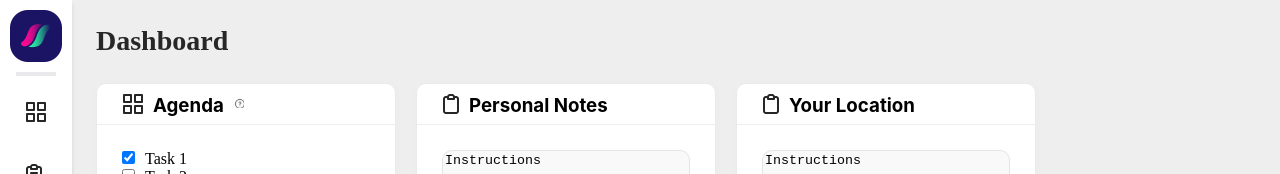
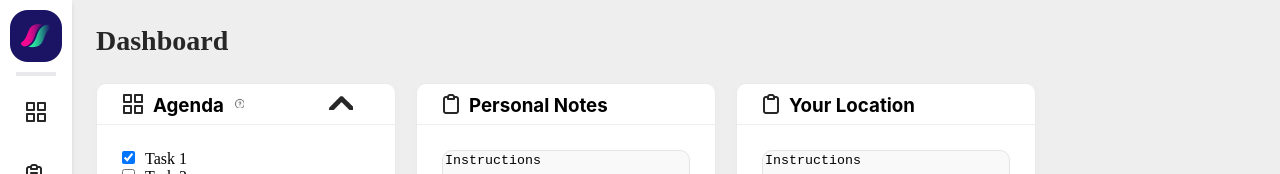
Before and after one commit to kmwamasali/shepherd-project, a React (Create React App) app: page / in a window 1280 px wide. Shown: the top 174 px of the page. Built offline with nearby package versions, Linux system fonts and the light colour scheme; no server answers.

Commit message:
Bugfix: Update icon css

```diff
--- a/src/components/UI/AccordionCard/index.tsx
+++ b/src/components/UI/AccordionCard/index.tsx
@@ -1,7 +1,8 @@
 import { useState } from 'react';
 import styled from 'styled-components';
 import Icon from '../Icon';
-
+import ArrowUp from '../../../images/arrow-up-icon.png';
+import ArrowDown from '../../../images/arrow-down-icon.png';
 
 const StyledCard = styled.div`
   background: #fff;
@@ -25,6 +26,15 @@ const StyledCardHeading = styled.h3`
   font-style: normal;
   font-weight: bold;
   margin-top: 10px;
+`;
+
+const StyledHeaderLeft = styled.span`
+  display: flex;
+  flex-grow: 4;
+`;
+
+const StyledHeaderRight = styled.span`
+  flex-grow:1
 `;
 
 const StyledCardContent = styled.div`
@@ -58,6 +68,7 @@ function AccordionCard({
   return (
     <StyledCard>
       <StyledCardHeader onClick={() => handleChange(!open)}>
+        <StyledHeaderLeft>
           <Icon
             iconSize={iconSize}
             source={iconSrc}
@@ -69,6 +80,21 @@ function AccordionCard({
             source={iconSrc2}
             label={iconLabel2}
           />
+        </StyledHeaderLeft>
+        <StyledHeaderRight>
+          {open ?
+            <Icon
+              iconSize="16px"
+              source={ArrowUp}
+              label="Collapse"
+            /> :
+            <Icon
+              iconSize="16px"
+              source={ArrowDown}
+              label="Collapse"
+            />
+          }
+        </StyledHeaderRight>
       </StyledCardHeader>
       {open && <StyledCardContent>
         {children}
--- a/src/components/UI/Icon/index.tsx
+++ b/src/components/UI/Icon/index.tsx
@@ -4,11 +4,13 @@ type IconProps = {
   label: string,
   source: string,
   iconSize?: string,
-  inline?: boolean
+  inline?: boolean,
+  nav?: boolean
 }
 
 type StyledIconProps = {
-  iconSize?: string
+  iconSize?: string,
+  nav?: boolean
 }
 
 const StyledIconWrapper = styled.div`
@@ -20,7 +22,7 @@ const StyledIconWrapper = styled.div`
     padding: 16px;
   }
   &:hover {
-    background: #EAEAEA;
+    background: ${(props: StyledIconProps) => props.nav ? '#EAEAEA' : 'transparent'};
   }
 `;
 
@@ -31,6 +33,7 @@ const StyledIcon = styled.img`
 function Icon(props: IconProps): JSX.Element {
   return(
     <StyledIconWrapper
+      nav={props.nav}
       iconSize={props.iconSize}
       className={props.inline ? 'inline': ''}
     >
--- a/src/components/UI/Sidebar/Sidebar.tsx
+++ b/src/components/UI/Sidebar/Sidebar.tsx
@@ -37,11 +37,13 @@ function Sidebar(): JSX.Element {
         />
         <StyledHr />
         <Icon
+          nav={true}
           source={squaresIcon}
           label="Dashboard"
           inline={true}
         />
         <Icon
+          nav={true}
           source={clipboard}
           label="Shared Notes"
           inline={true}
```
Lines whose indentation alone changed are shown as unchanged.
